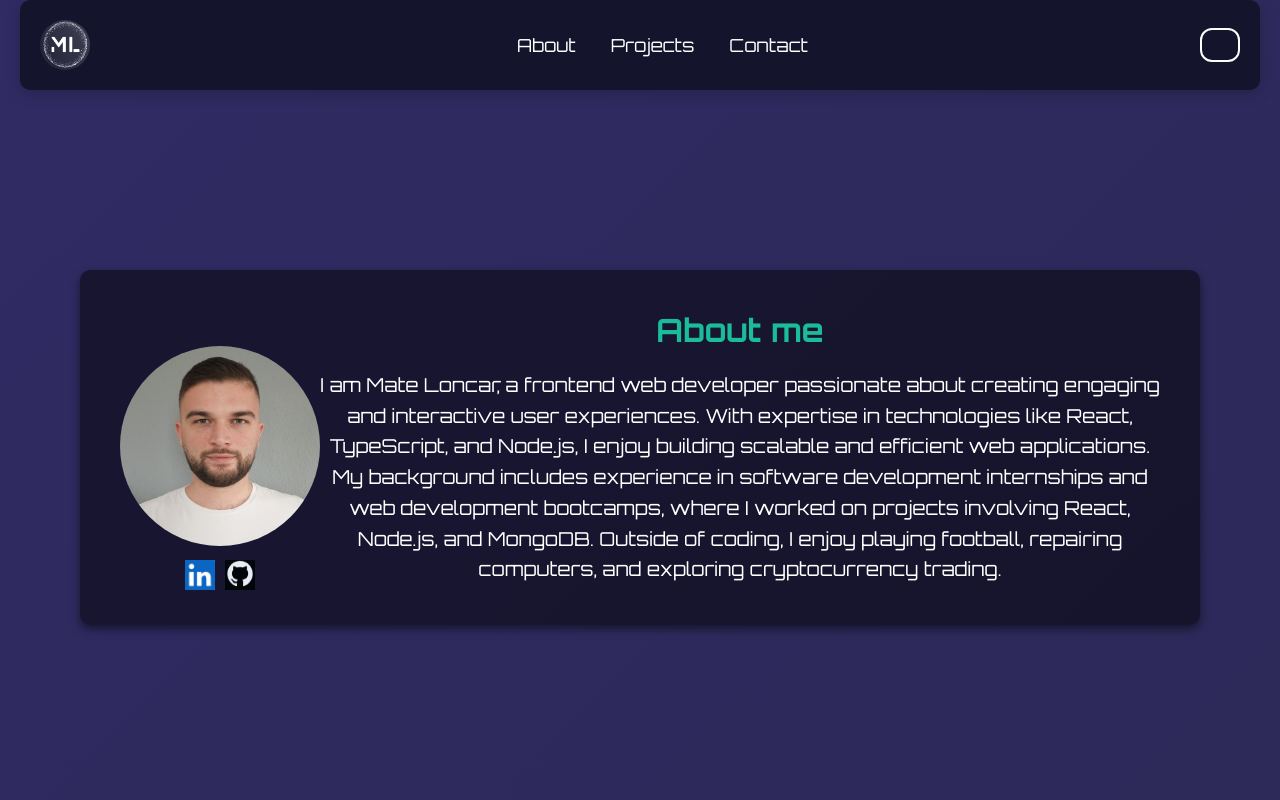
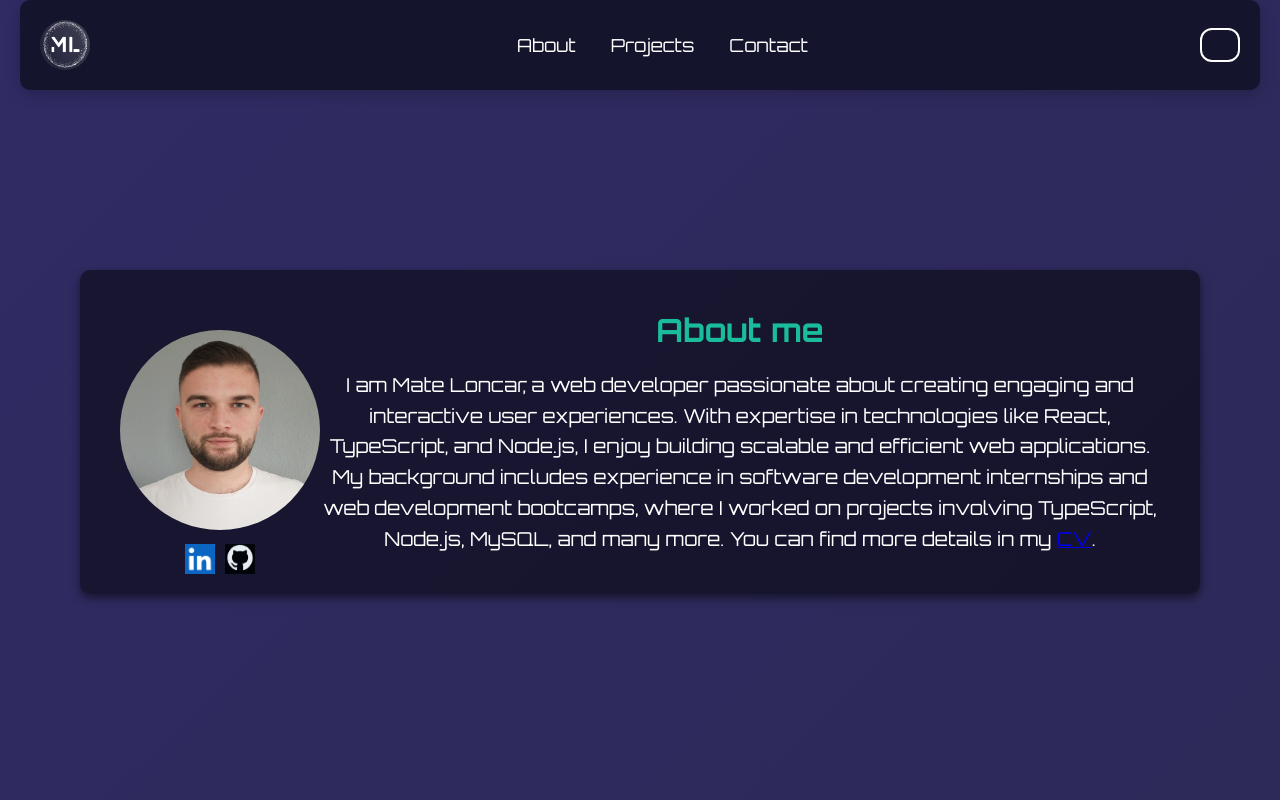
Before and after one commit to MateLoncar/Portfolio, a React (Create React App) app: page / in a window 1280 px wide. Shown: the top 800 px of the page. Built offline with nearby package versions, Linux system fonts and the light colour scheme; some icons are missing.

Commit message:
CV added

```diff
--- a/src/components/About.js
+++ b/src/components/About.js
@@ -38,7 +38,7 @@ const About = () => {
         </div>
         <div className="about-text-container">
           <h2>{translate('aboutMe')}</h2>
-          <p>{translate('aboutText')}</p>
+          <p dangerouslySetInnerHTML={{ __html: translate('aboutText') }}></p>
         </div>
       </div>
     </section>
--- a/src/components/translations.js
+++ b/src/components/translations.js
@@ -5,7 +5,7 @@ const translations = {
     projects: 'Projects',
     contact: 'Contact',
     aboutMe: 'About me',
-    aboutText: 'I am Mate Loncar, a frontend web developer passionate about creating engaging and interactive user experiences. With expertise in technologies like React, TypeScript, and Node.js, I enjoy building scalable and efficient web applications. My background includes experience in software development internships and web development bootcamps, where I worked on projects involving React, Node.js, and MongoDB. Outside of coding, I enjoy playing football, repairing computers, and exploring cryptocurrency trading.',
+    aboutText: `I am Mate Loncar, a web developer passionate about creating engaging and interactive user experiences. With expertise in technologies like React, TypeScript, and Node.js, I enjoy building scalable and efficient web applications. My background includes experience in software development internships and web development bootcamps, where I worked on projects involving TypeScript, Node.js, MySQL, and many more. You can find more details in my <a href="${process.env.PUBLIC_URL}/documents/Mate_Loncar_CV.pdf" download="Mate_Loncar_CV.pdf">CV</a>.`,
     myProjects: 'My Projects',
     projectTitle: 'Project Title',
     projectDescription: 'Project Description',
@@ -19,8 +19,6 @@ const translations = {
     projectTimerGameDescription: 'Test your reflexes with this fun timer game',
     projectWorldTravelMapDescription: 'Explore the world with this interactive travel map',
     projectTikTakToeDescription: 'Test your strategy skills with this classic game of Tik Tak Toe.'
-
-
   },
   de: {
     name: 'Mate Loncar',
@@ -28,7 +26,7 @@ const translations = {
     projects: 'Projekte',
     contact: 'Kontakt',
     aboutMe: 'Über Mich',
-    aboutText: 'Ich bin Mate Loncar, ein Frontend-Webentwickler, der sich leidenschaftlich dafür einsetzt, ansprechende und interaktive Benutzererfahrungen zu schaffen. Mit Fachkenntnissen in Technologien wie React, TypeScript und Node.js baue ich gerne skalierbare und effiziente Webanwendungen. Mein Hintergrund umfasst Erfahrungen in Praktika als Softwareentwickler und in Webentwicklungsbootcamps, in denen ich an Projekten mit React, Node.js und MongoDB gearbeitet habe. Neben dem Codieren spiele ich gerne Fußball, repariere Computer und erkunde den Handel mit Kryptowährungen.',
+    aboutText: `Ich bin Mate Loncar, ein Webentwickler, der sich leidenschaftlich für die Erstellung ansprechender und interaktiver Benutzererlebnisse einsetzt. Mit Fachkenntnissen in Technologien wie React, TypeScript und Node.js entwickle ich gerne skalierbare und effiziente Webanwendungen. Mein Hintergrund umfasst Erfahrungen in Softwareentwicklungspraktika und Webentwicklungs-Bootcamps, bei denen ich an Projekten mit TypeScript, Node.js, MySQL und vielen weiteren Technologien gearbeitet habe. Weitere Details finden Sie in meinem <a href="${process.env.PUBLIC_URL}/documents/Mate_Loncar_Lebenslauf.pdf" download="Mate_Loncar_Lebenslauf.pdf">Lebenslauf</a>.`,
     myProjects: 'Meine Projekte',
     projectTitle: 'Projekttitel',
     projectDescription: 'Projektbeschreibung',
@@ -42,9 +40,6 @@ const translations = {
     projectTimerGameDescription: 'Testen Sie Ihre Reflexe mit diesem unterhaltsamen Timer-Spiel',
     projectWorldTravelMapDescription: 'Erkunden Sie die Welt mit dieser interaktiven Reisekarte',
     projectTikTakToeDescription: 'Testen Sie Ihre Strategie-Fähigkeiten mit diesem klassischen Spiel Tik Tak Toe.'
-
-
-
   }
 };
 
```
Also changed, not shown: 2 other files (tests, documents, lock files or other folders).
